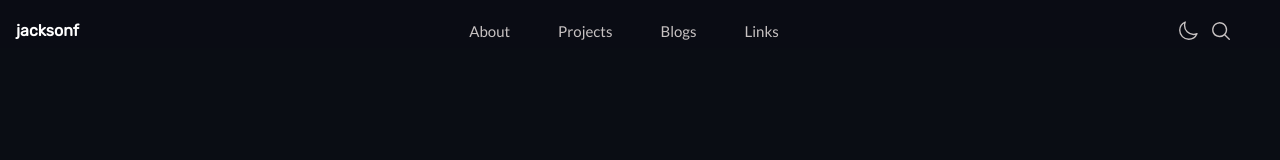
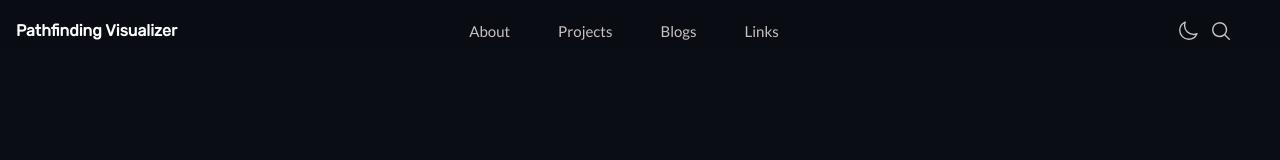
Before and after one commit to jacksonfernando/pathfinding-visualizer, a Next.js app: page / in a window 1280 px wide. Shown: the top 160 px of the page. Built offline with nearby package versions, Linux system fonts and the light colour scheme.

Commit message:
change title

```diff
--- a/constants/global.js
+++ b/constants/global.js
@@ -1,4 +1,4 @@
-const NAVBAR_TITLE = 'jacksonf'
+const NAVBAR_TITLE = 'Pathfinding Visualizer'
 
 export {
   NAVBAR_TITLE,
```
